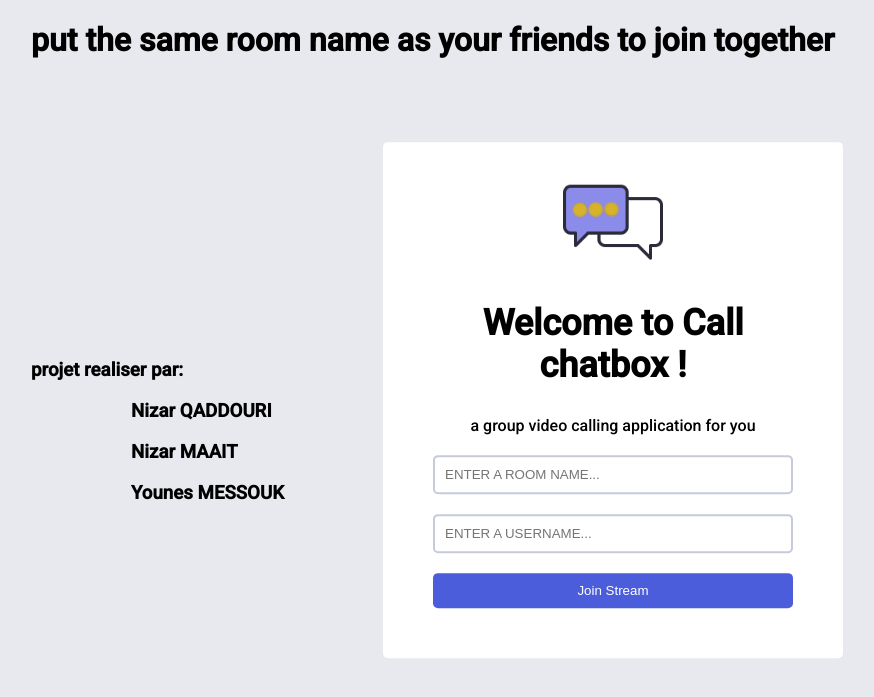
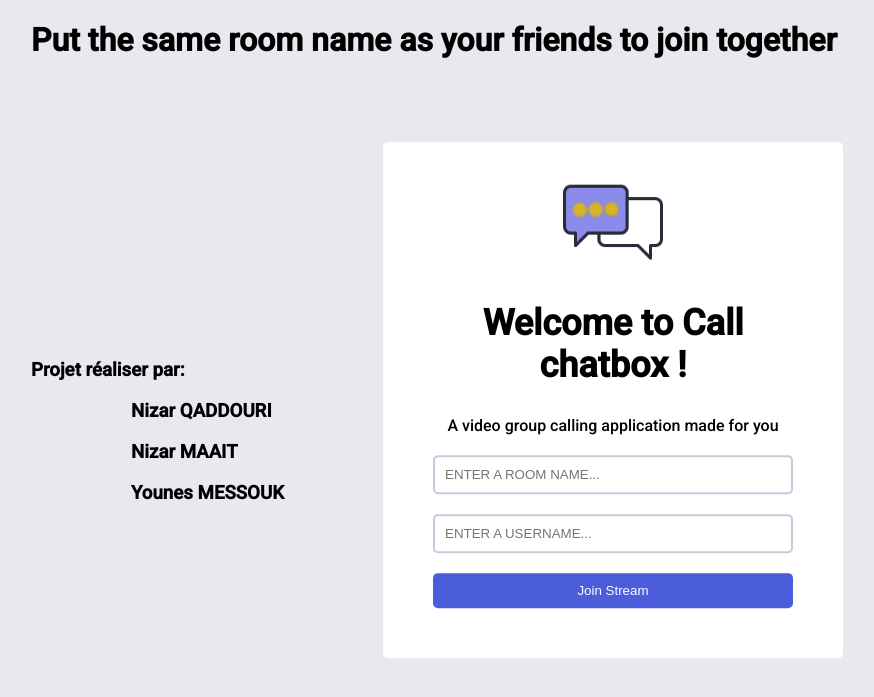
Before and after one commit to Mikobaa/callchatbox, a Django app: page / in a window 1280 px wide. Shown: the top 697 px of the page, without its empty margins (27-901 px from the left). Run offline with Django 4.2, Linux system fonts and the light colour scheme.

Commit message:
Slight changes to headers text

```diff
--- a/templates/base/lobby.html
+++ b/templates/base/lobby.html
@@ -7,8 +7,8 @@
 
 <main>
         <div class="all">
-        <h1>put the same room name as your friends to join together</h1>
-        <h3  style="margin-top:300px;">projet realiser par:</h3>
+        <h1>Put the same room name as your friends to join together</h1>
+        <h3  style="margin-top:300px;">Projet réaliser par:</h3>
 
         <h3 class="names">Nizar QADDOURI</h3>
         <h3 class="names">Nizar MAAIT</h3>
@@ -20,7 +20,7 @@
         <div id="welcome-message">
 
             <h1>Welcome to Call chatbox !</h1>
-            <p>a group video  calling application for you</p>
+            <p>A video group calling application made for you</p>
         </div>
 
         <form id="form">
```
Also changed, not shown: db.sqlite3.
